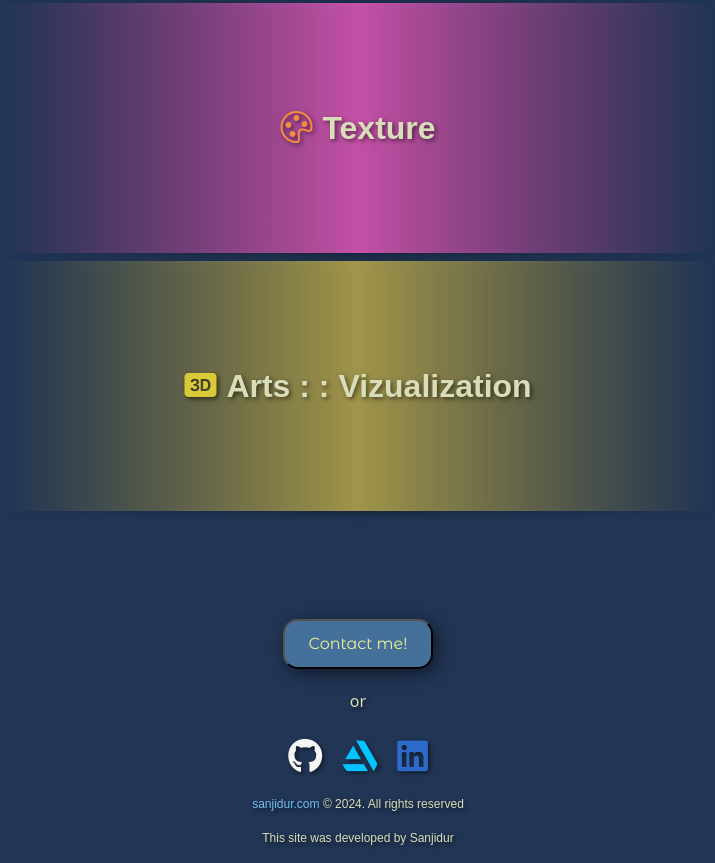
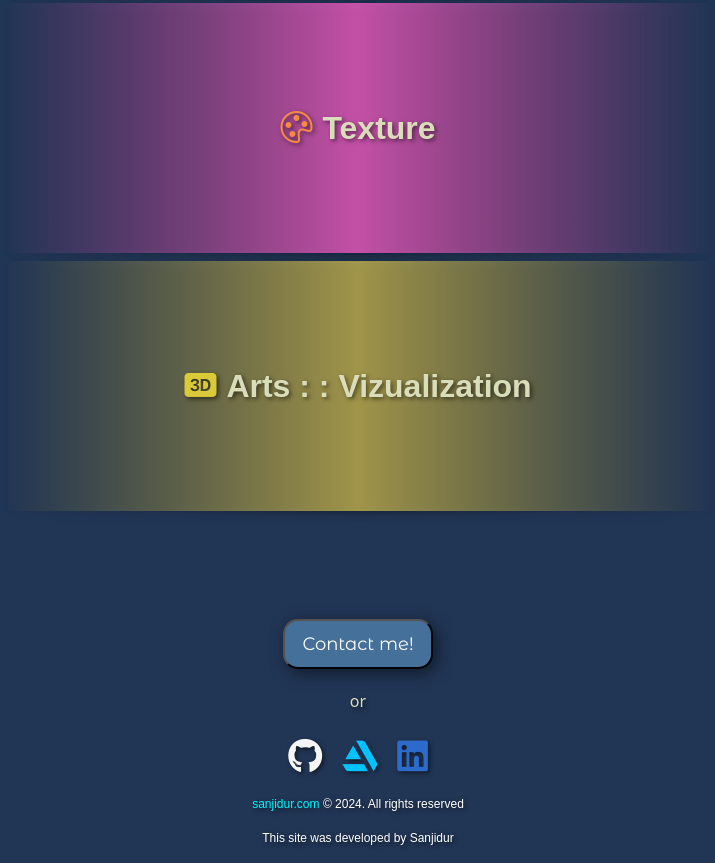
Before and after one commit to SR240826/my_portfolio, a plain HTML site: page index.html in a window 1280 px wide. Shown: the part 1307-2170 px from the top of the page, without its empty margins (282-997 px from the left). Drawn offline with nearby package versions, Linux system fonts and the light colour scheme; grey boxes are pictures that could not be loaded; a web font is replaced by a local one.

```diff
--- a/static/homepage.css
+++ b/static/homepage.css
@@ -237,9 +237,9 @@
     height: 50px;
     background-color: rgb(69, 112, 153);
     font-family: 'Montserrat Alternates', sans-serif;
-    font-size: 16px;
+    font-size: 18px;
     text-align: center;
-    color: rgb(241, 240, 153) !important;
+    color: rgb(255, 255, 255) !important;
     filter: drop-shadow(4px 4px 8px rgba(0, 0, 0, 0.5));
 }
 
@@ -288,7 +288,10 @@
 }
 .copy a {
     text-decoration: none;
-    color: #71c0ee;
+    color: #01f7ff;
+}
+.copy p {
+    color: rgb(255, 255, 255);
 }
 
 @media only screen and (max-width: 1081px) {
```
